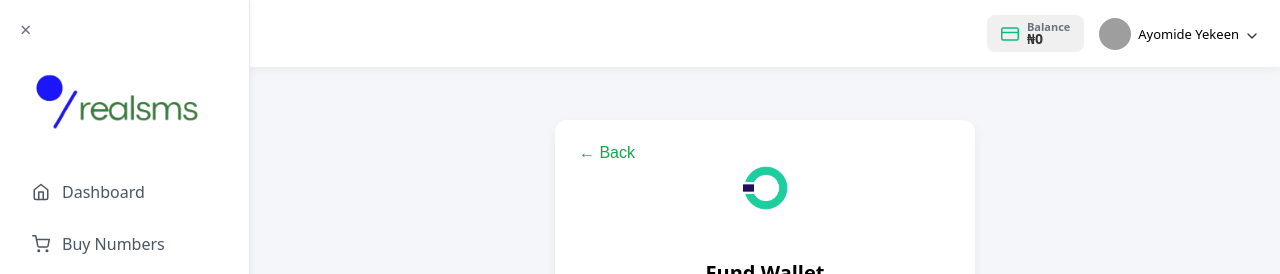
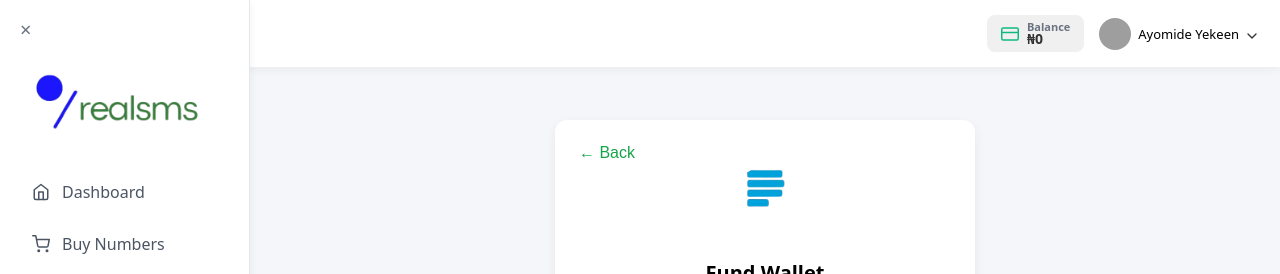
Before and after one commit to ay30bg/realsms, a React (Create React App) app: page /fund-wallet/opay in a window 1280 px wide. Shown: the top 274 px of the page. Built offline with nearby package versions, Linux system fonts and the light colour scheme; no server answers; grey boxes are pictures that could not be loaded.

Commit message:
Update OpayFund.jsx

```diff
--- a/src/pages/OpayFund.jsx
+++ b/src/pages/OpayFund.jsx
@@ -1,7 +1,7 @@
 import React, { useState, useEffect } from "react";
 import { useNavigate } from "react-router-dom";
 import "../styles/opay-fund.css";
-import opayLogo from "../assets/opay.png";
+import paystackLogo from "../assets/paystack.png";
 
 const quickAmounts = [1000, 5000, 10000, 50000];
 const MIN_AMOUNT = 100;
@@ -14,7 +14,7 @@ const OpayFund = () => {
   const [error, setError] = useState("");
 
   useEffect(() => {
-    document.title = "Opay Fund - RealSMS";
+    document.title = "Fund Wallet with Paystack - RealSMS";
   }, []);
 
   const isPayDisabled =
@@ -72,7 +72,7 @@ const OpayFund = () => {
         </button>
 
         <div className="opay-header">
-          <img src={opayLogo} alt="Opay" />
+          <img src={paystackLogo} alt="Opay" />
           <h3>Fund Wallet</h3>
           <p>Pay securely with Opay</p>
         </div>
```
